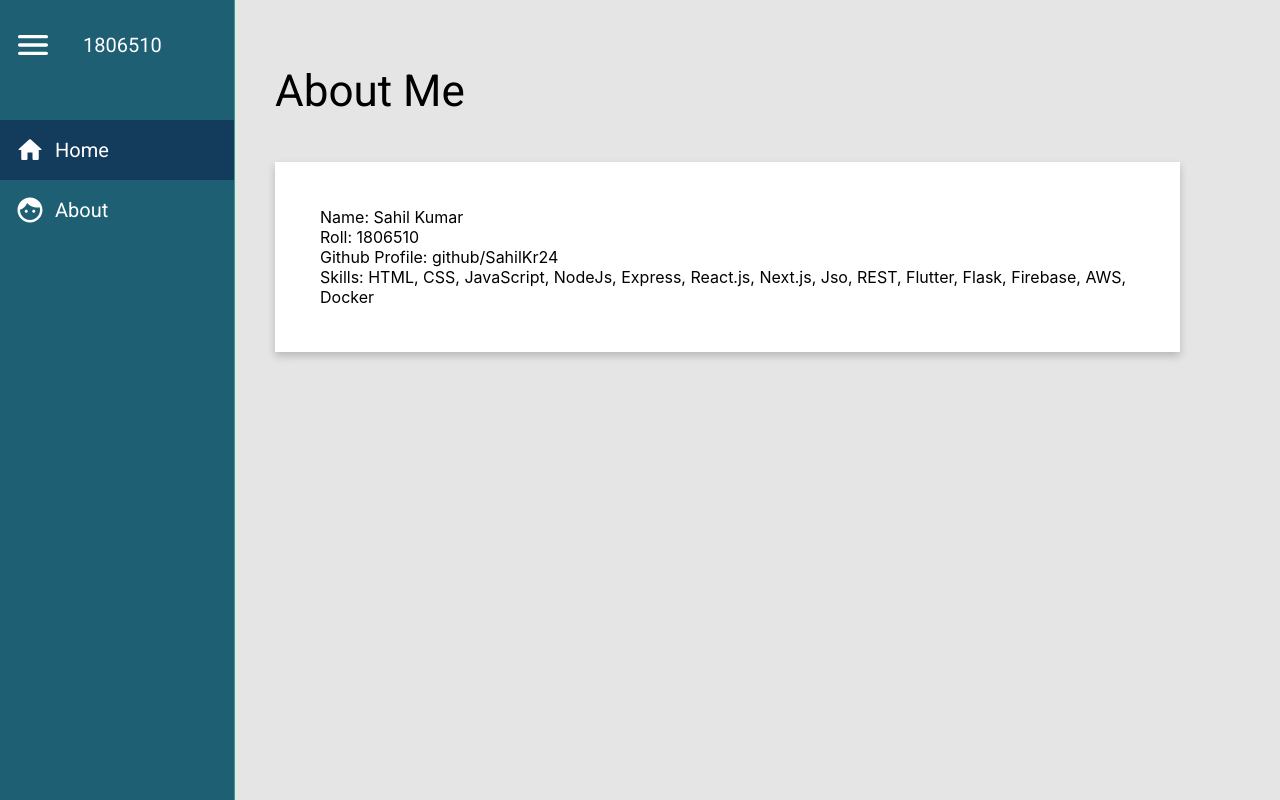
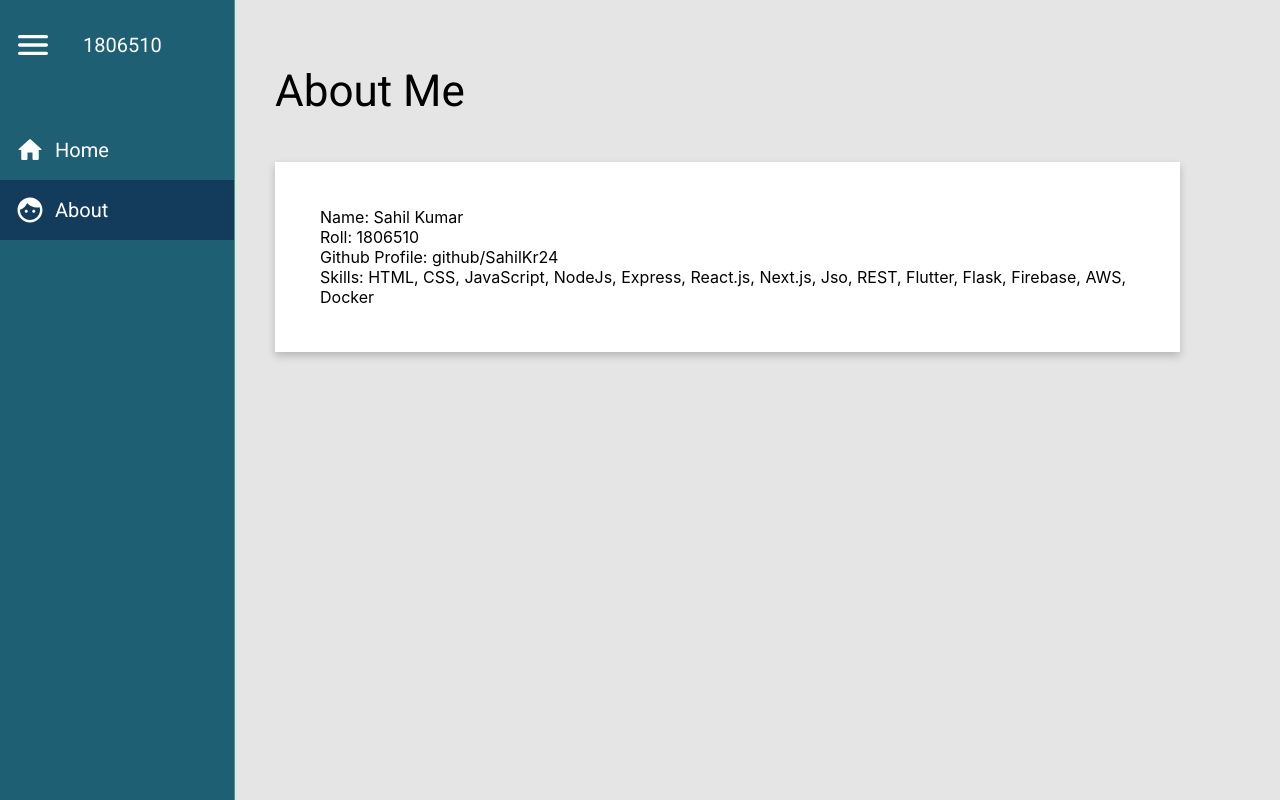
Before and after one commit to SahilKr24/next-atlas-redux, a Next.js app: page /aboutme in a window 1280 px wide. Built offline with nearby package versions, Linux system fonts and the light colour scheme.

Commit message:
added bg to active link

```diff
--- a/components/SideBar/SideBar.jsx
+++ b/components/SideBar/SideBar.jsx
@@ -1,8 +1,11 @@
 import styles from "./SideBar.module.css";
 import React, { useContext } from "react";
+import { useRouter } from "next/router";
 import { FilterProvider, STATUS } from "../../util/reducer";
 
 export const SidebarComponent = ({ width, height }) => {
+  const router = useRouter();
+  const path = router.pathname;
   const { state } = useContext(FilterProvider);
   const status = state.status;
 
@@ -60,7 +63,7 @@ export const SidebarComponent = ({ width, height }) => {
                   alignItems: "center",
                   paddingTop: 15,
                   paddingBottom: 15,
-                  background: "#133B5C",
+                  background: path == "/" ? "#133B5C" : "",
                   display: "flex",
                 }}
               >
@@ -88,6 +91,7 @@ export const SidebarComponent = ({ width, height }) => {
                   paddingTop: 15,
                   paddingBottom: 15,
                   display: "flex",
+                  background: path == "/aboutme" ? "#133B5C" : "",
                 }}
               >
                 <img src="./face.svg" height={30} className={styles.icons} />
--- a/pages/api/meeting.js
+++ b/pages/api/meeting.js
@@ -13,7 +13,6 @@ export const getAll = async (search = "", from, to) => {
       },
     });
   }
-  console.log(selectors);
   const meetings = db
     .collection("meetings")
     .find({ $and: selectors })
```
